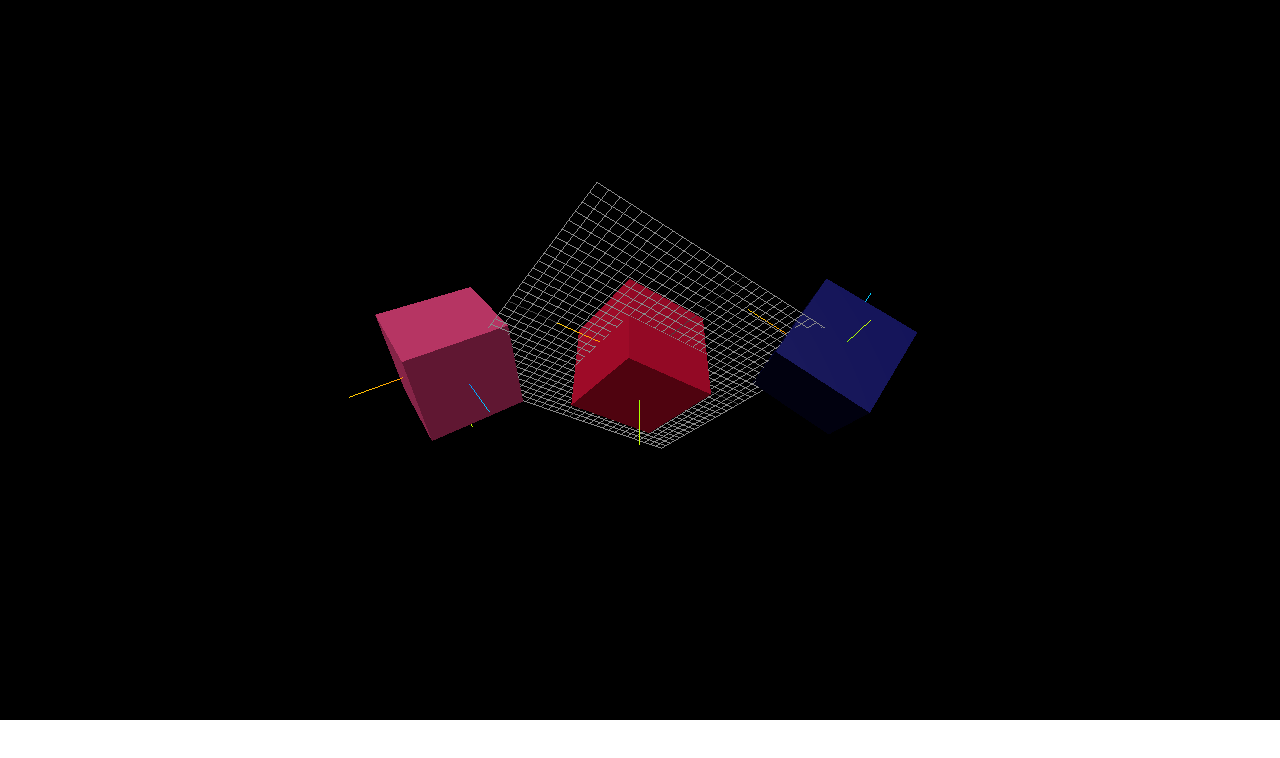
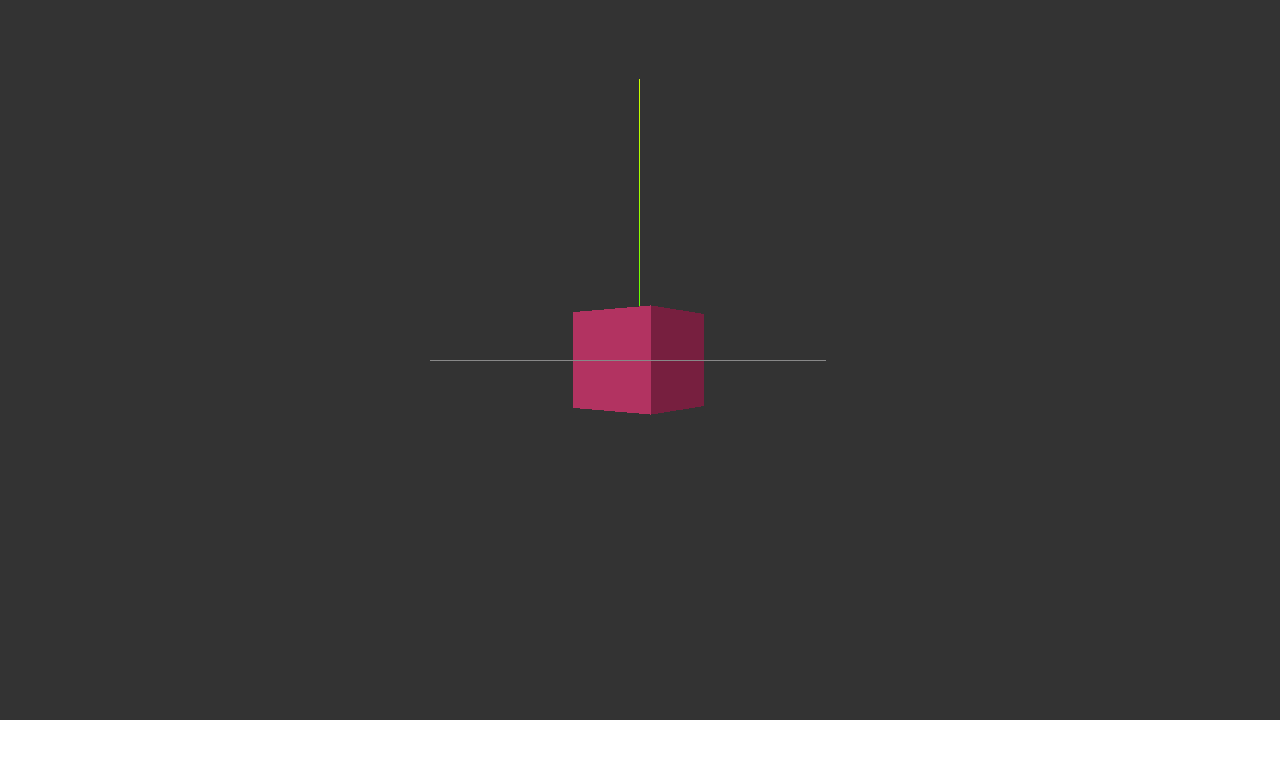
Before and after one commit to 15915940450/saam, a website: page fundamentals.html in a window 1280 px wide. Drawn offline with nearby package versions, Linux system fonts and the light colour scheme.

```diff
--- a/fundamentals.html
+++ b/fundamentals.html
@@ -23,7 +23,7 @@
       canvas的display默认为 inline
     </canvas>
   <script
-    src="./fun6.js"
+    src="./geometry.js"
     type="module"
     ></script>
 </body>
--- /dev/null
+++ b/geometry.js
@@ -0,0 +1,138 @@
+import * as THREE from './__three.js-master/build/three.module.js';
+console.log(THREE);
+
+class Geo {
+  constructor(){
+    this.canvas=document.querySelector('#thecanvas');
+  }
+  init(){
+    this.createAcamera();
+    this.createScene();
+    this.mesh();
+    this.createLight();
+
+    this.render();
+    // console.log(this);
+  }
+
+  //===渲染
+  render(){
+    var f=this;
+    var renderer=new THREE.WebGLRenderer({
+      canvas:this.canvas
+    });
+
+
+
+
+    //raf
+    var rafCallback=function(time){
+      time=time/1000;
+
+      //MESH: rotation,position,scale
+      f.mesh.forEach(function(mesh,i){
+        mesh.rotation.y=time/2;
+        // mesh.rotation.x=time*(i-0.5);
+      });
+
+
+
+      //camera aspect
+      if(f.resizeRenderer2DisplaySize(renderer)){
+        // console.log(f.camera.aspect);
+        f.camera.aspect=f.canvas.clientWidth/f.canvas.clientHeight;
+        f.camera.updateProjectionMatrix();
+      }
+
+      renderer.render(f.scene,f.camera);
+
+      window.requestAnimationFrame(rafCallback);
+    };
+    window.requestAnimationFrame(rafCallback);
+  }
+
+  //set canvas drawingbuffer
+  resizeRenderer2DisplaySize(renderer){
+    var needResize=true;
+    var targetWidth=this.canvas.clientWidth*window.devicePixelRatio | 0;
+    var targetHeight=this.canvas.clientHeight*window.devicePixelRatio | 0;
+
+    if(targetWidth===this.canvas.width && targetHeight===this.canvas.height){
+      needResize=false;
+    }
+
+    if(needResize){
+      renderer.setSize(targetWidth,targetHeight,false);
+    }
+
+    return (needResize);
+  }
+
+  //相机
+  createAcamera(){
+    var fov=75;
+    var aspect=2; //默认是2
+    var near=0.1;
+    var far=10;
+    //摄像机默认指向Z轴负方向，上方向朝向Y轴正方向。
+    this.camera=new THREE.PerspectiveCamera(fov,aspect,near,far);
+
+    this.camera.position.z=5;
+  }
+
+  //场景
+  createScene(){
+    this.scene=new THREE.Scene();
+    this.scene.background=new THREE.Color(0x333333);
+  }
+
+
+  //物件
+  mesh(){
+    var f=this;
+
+    this.mesh=[];
+
+    this.mesh.push(this.createAmesh());
+
+    //最后我们将mesh添加到场景中。
+    this.mesh.forEach(function(mesh,i){
+      // console.log(mesh);
+
+      var axes=new THREE.AxesHelper(3);
+      // axes.material.depthTest=false;
+      mesh.add(axes);
+
+      if(i===0){
+        var grid=new THREE.GridHelper(3,30);
+        mesh.add(grid);
+      }
+
+      f.scene.add(mesh);
+    });
+  }
+  createAmesh(color=0xec4783){
+    var geometry=new THREE.BoxGeometry(1,1,1);
+    var material=new THREE.MeshPhongMaterial({
+      color:color
+    });
+    var mesh=new THREE.Mesh(geometry,material);
+    return (mesh);
+  }
+
+  //灯光
+  createLight(){
+    var intensity=2;
+    this.light=new THREE.DirectionalLight(0xffffff,intensity);
+    this.light.position.set(-1,2,4);
+
+    this.scene.add(this.light);
+  }
+
+
+
+}
+
+
+window.obj=new Geo();
+window.obj.init();
```
